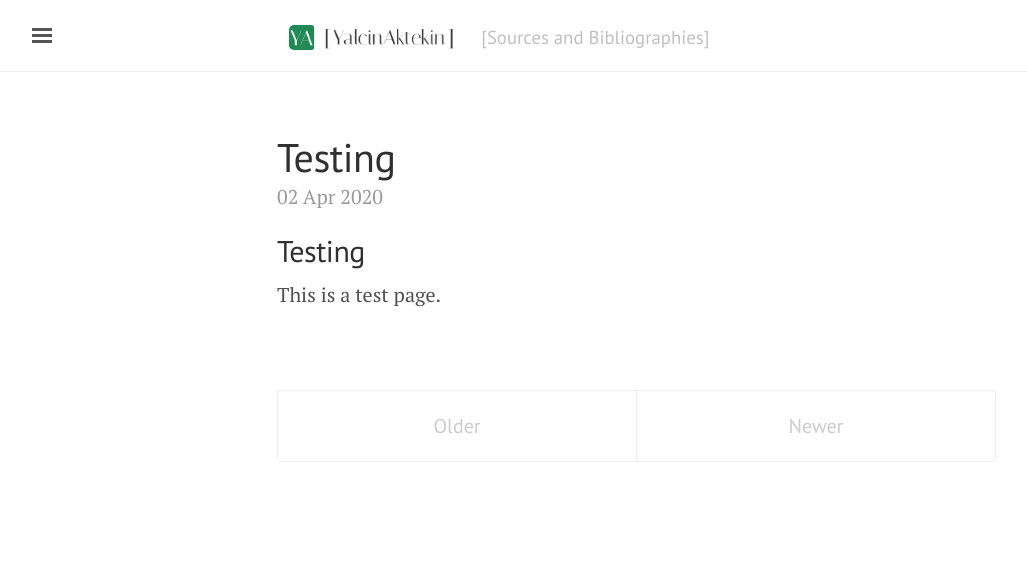
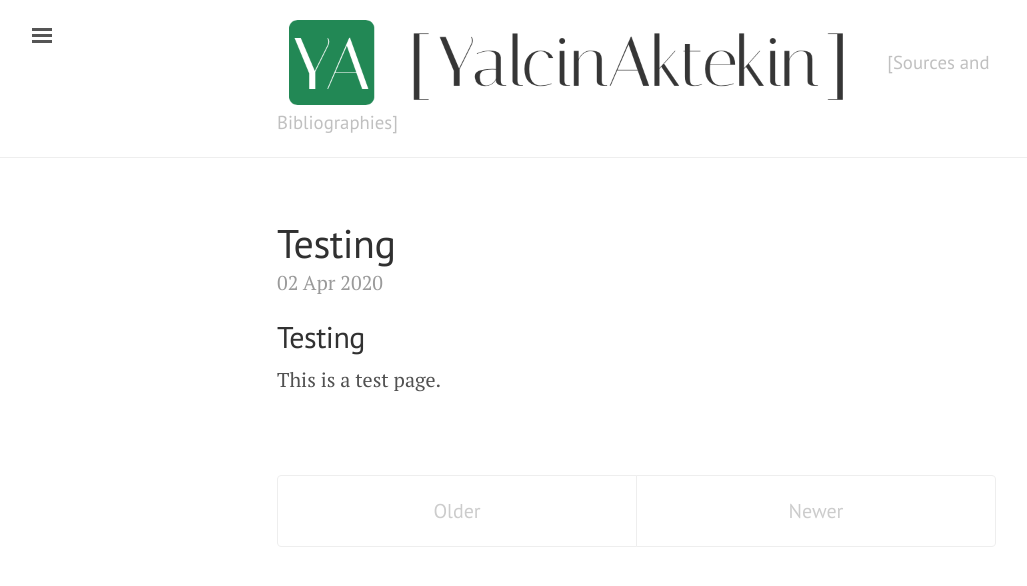
Before and after one commit to yalcinaktekin/yalcinaktekin.github.io, a Jekyll site: the page built from index.html, in a window 1280 px wide. Shown: the top 586 px of the page, without its empty margins (3-1030 px from the left). Built offline with Jekyll 4.4.1, drawn with Linux system fonts in a browser that asks for light colours; the list of posts is cut into pages by our own code.

Commit message:
Update default.html

```diff
--- a/_layouts/default.html
+++ b/_layouts/default.html
@@ -13,8 +13,8 @@
       <div class="masthead">
         <div class="container">
           <h3 class="masthead-title">
-            <img src="/images/YalcinAktekinLog.png" align="top" style="margin:0px 0.8rem 0px 0.6rem; display:inline-block; width:80%; max-width:170px; min-width:90px; border:none blue 1px; vertical-align:middle;">
-            <a href="{{ site.baseurl }}/" title="Home"></a>
+            <img src="/images/YalcinAktekinLog.png" align="top" style="margin:0px 0.8rem 0px 0.6rem; display:inline-block; width:80%; border:none blue 1px; vertical-align:middle;">
+
             <small>{{ site.tagline }}</small>
           </h3>
         </div>
```
